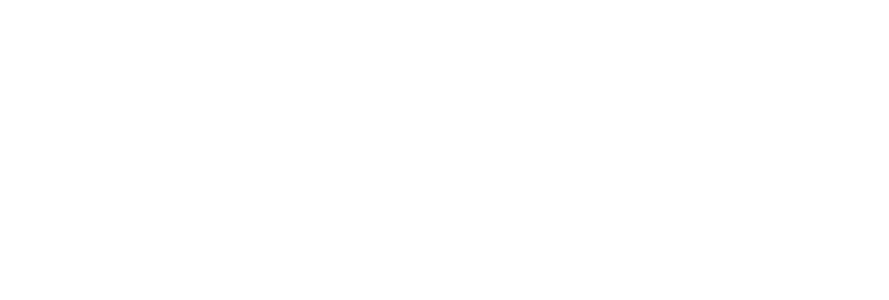
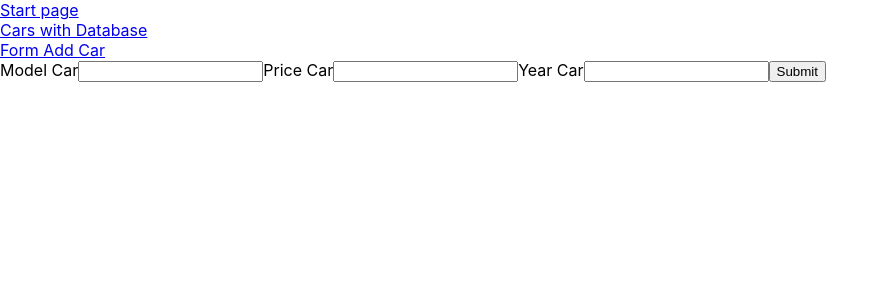
Before and after one commit to andriydobrosynets/react_okten_june, a React (Create React App) app: page /formAddCar in a window 1280 px wide. Shown: the top 300 px of the page, without its empty margins (0-889 px from the left). Built offline with nearby package versions, Linux system fonts and the light colour scheme.

Commit message:
lesson5 CW5

```diff
--- a/src/App.js
+++ b/src/App.js
@@ -1,11 +1,30 @@
 import './App.css';
-
+import {
+  BrowserRouter as Router,
+  Switch,
+  Route,
+  Link,
+  withRouter
+} from "react-router-dom";
+import Cars from "./components/cars/Cars";
+import Form from "./form/Form"
 function App() {
   return (
-    <div>
+      <Router>
+        <div>
+          <Link to={'/'}> Start page </Link>
+          <br/>
+          <Link to={'/cars'}> Cars with Database  </Link>
+          <br/>
+          <Link to={'/formAddCar'}>Form Add Car  </Link>
+          <br/>
 
-    </div>
+        </div>
+        <Route path={'/cars'} render={() => <Cars/>} />
+          <Route path={'/formAddCar'} render={() => <Form/>} />
+      </Router>
   );
 }
 
+
 export default App;
--- /dev/null
+++ b/src/components/car/Car.js
@@ -0,0 +1,8 @@
+export default function Car({car}) {
+    return (
+
+        <div>
+            <p>{car.id} model - {car.model}, price - {car.price}, year - {car.year}</p><hr/>
+        </div>
+    );
+}
--- /dev/null
+++ b/src/components/cars/Cars.js
@@ -0,0 +1,25 @@
+import {useEffect, useState} from "react";
+import {getCars} from "../../services/cars.get.service";
+import Car from "../car/Car";
+export default function Cars() {
+    let [cars, setCars] = useState([]);
+
+    useEffect(() => {
+        getCars().then(value => {
+            setCars([...value]);
+        });
+    }, [])
+    return (
+        <div>
+
+            <h4>Cars with Database</h4>
+            {
+                cars.map(car =>
+                    <Car
+                        key={car.id}
+                        car={car}
+                    />)
+            }
+        </div>
+    );
+}
--- /dev/null
+++ b/src/form/Form.js
@@ -0,0 +1,32 @@
+
+import {useState} from "react";
+import {saveCar} from "../services/cars.save.service";
+
+export default function FormAddCar() {
+    let [formState, setFormState] = useState({model: '', price: '', year: ''});
+
+    let onFormInputChange = (e) => {
+        setFormState({...formState, [e.target.name]: e.target.value});
+    }
+
+    let save = (e) => {
+        e.preventDefault();
+        saveCar(formState);
+
+    }
+
+    return (
+        <div>
+            <form onSubmit={save}>
+                Model Car
+                <input type="text" name={'model'} value={formState.model} onChange={onFormInputChange}/>
+                Price Car
+                <input type="text" name={'price'} value={formState.price} onChange={onFormInputChange}/>
+                Year Car
+                <input type="text" name={'year'} value={formState.year} onChange={onFormInputChange}/>
+                <input type="submit" />
+            </form>
+
+        </div>
+    );
+}
--- /dev/null
+++ b/src/services/cars.get.service.js
@@ -0,0 +1,6 @@
+const getCars = () => {
+    return fetch("http://195.72.146.25/api/v1/cars")
+        .then(value => value.json());
+}
+
+export {getCars};
--- /dev/null
+++ b/src/services/cars.save.service.js
@@ -0,0 +1,13 @@
+let saveCar = (car) => {
+    return fetch("http://195.72.146.25/api/v1/cars", {
+        method: 'POST',
+        body: JSON.stringify(car),
+        headers: {
+            'Content-type': 'application/json; charset=UTF-8',
+        },
+    })
+        .then((response) => response.json())
+        .then((json) => console.log(json));
+}
+
+export {saveCar};
```
